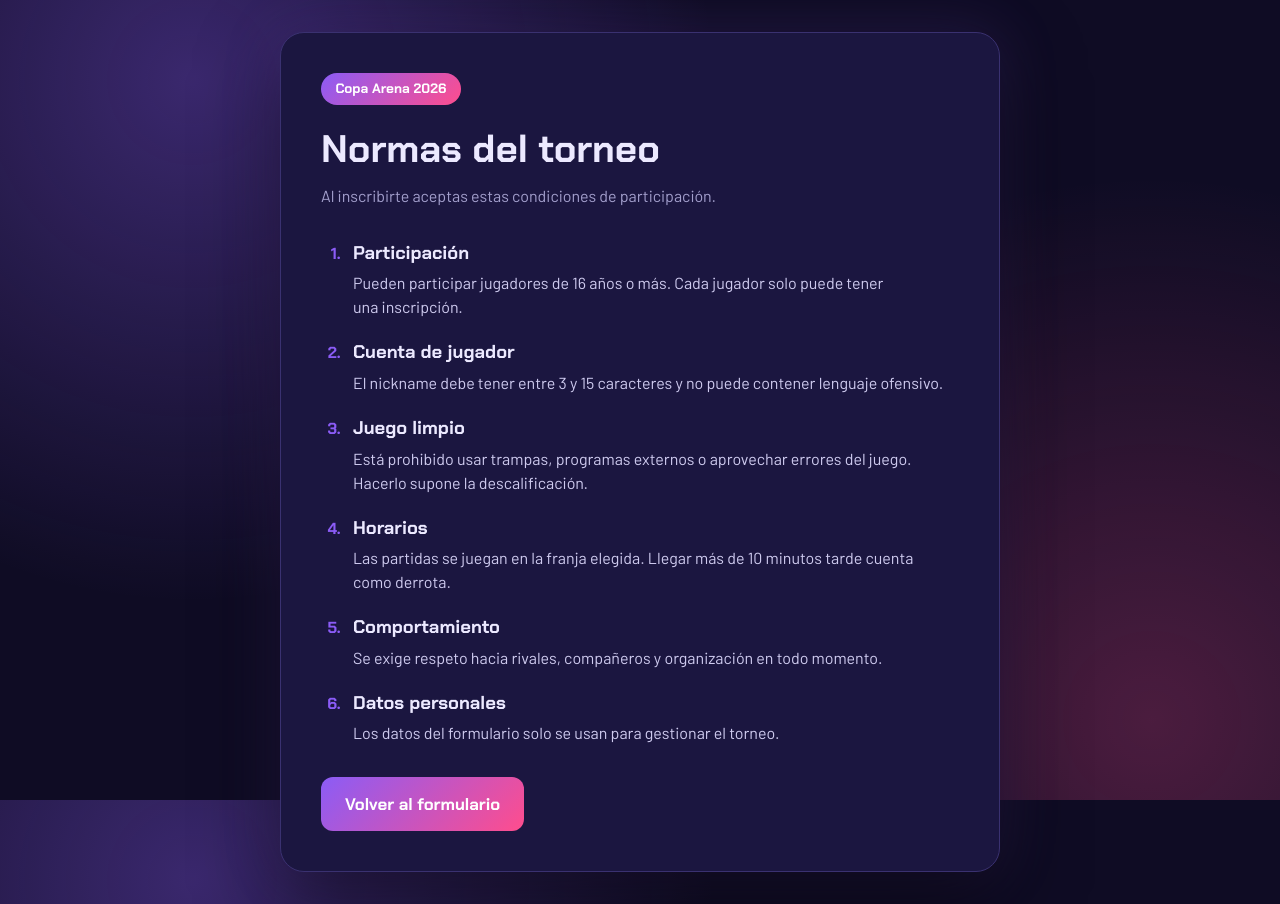
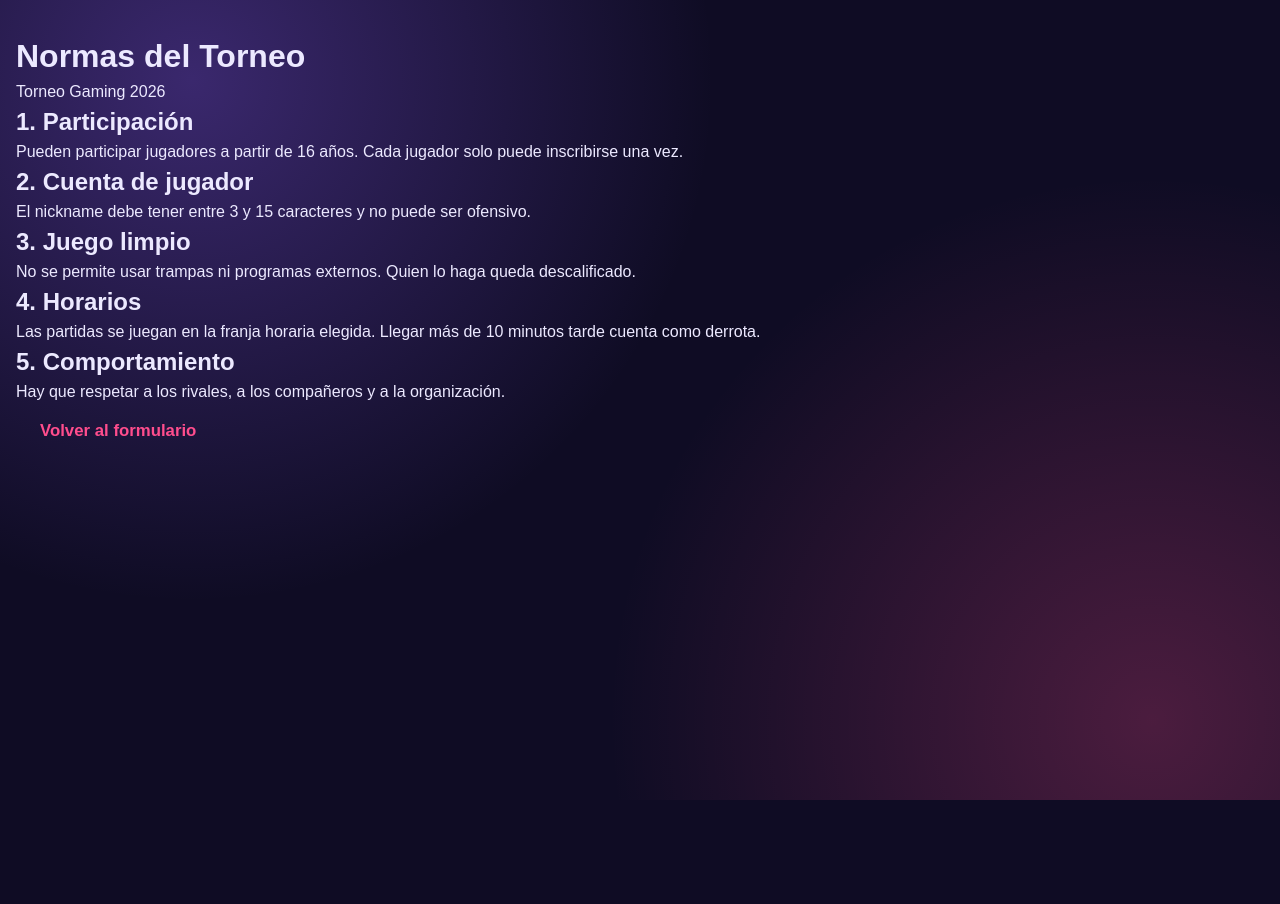
Before and after one commit to CarlosArandaPrats/session07-formulario-torneo, a plain HTML site: page normas.html in a window 1280 px wide. After the commit the page ends 800 px from the top, so only its background shows below. Drawn offline with Linux system fonts and the light colour scheme.

Commit message:
Simplifica la página de normas

```diff
--- a/normas.html
+++ b/normas.html
@@ -3,51 +3,36 @@
   <head>
     <meta charset="UTF-8" />
     <meta name="viewport" content="width=device-width, initial-scale=1.0" />
-    <title>Normas · Copa Arena 2026</title>
-
-    <link rel="preconnect" href="https://fonts.googleapis.com" />
-    <link rel="preconnect" href="https://fonts.gstatic.com" crossorigin />
-    <link href="https://fonts.googleapis.com/css2?family=Chakra+Petch:wght@500;700&family=Barlow:wght@400;500;600&display=swap" rel="stylesheet" />
+    <title>Normas del Torneo</title>
 
     <link rel="stylesheet" href="./css/reset.css" />
     <link rel="stylesheet" href="./css/main.css" />
   </head>
   <body>
-    <main class="rules">
-      <section class="panel">
-        <p class="badge">Copa Arena 2026</p>
-        <h1>Normas del torneo</h1>
-        <p class="panel-text">Al inscribirte aceptas estas condiciones de participación.</p>
+    <header>
+      <h1>Normas del Torneo</h1>
+      <p>Torneo Gaming 2026</p>
+    </header>
 
-        <ol class="rules-list">
-          <li>
-            <h2>Participación</h2>
-            <p>Pueden participar jugadores de 16 años o más. Cada jugador solo puede tener una inscripción.</p>
-          </li>
-          <li>
-            <h2>Cuenta de jugador</h2>
-            <p>El nickname debe tener entre 3 y 15 caracteres y no puede contener lenguaje ofensivo.</p>
-          </li>
-          <li>
-            <h2>Juego limpio</h2>
-            <p>Está prohibido usar trampas, programas externos o aprovechar errores del juego. Hacerlo supone la descalificación.</p>
-          </li>
-          <li>
-            <h2>Horarios</h2>
-            <p>Las partidas se juegan en la franja elegida. Llegar más de 10 minutos tarde cuenta como derrota.</p>
-          </li>
-          <li>
-            <h2>Comportamiento</h2>
-            <p>Se exige respeto hacia rivales, compañeros y organización en todo momento.</p>
-          </li>
-          <li>
-            <h2>Datos personales</h2>
-            <p>Los datos del formulario solo se usan para gestionar el torneo.</p>
-          </li>
-        </ol>
+    <main>
+      <div class="normas">
+        <h2>1. Participación</h2>
+        <p>Pueden participar jugadores a partir de 16 años. Cada jugador solo puede inscribirse una vez.</p>
 
-        <a href="./index.html" class="btn btn-primary">Volver al formulario</a>
-      </section>
+        <h2>2. Cuenta de jugador</h2>
+        <p>El nickname debe tener entre 3 y 15 caracteres y no puede ser ofensivo.</p>
+
+        <h2>3. Juego limpio</h2>
+        <p>No se permite usar trampas ni programas externos. Quien lo haga queda descalificado.</p>
+
+        <h2>4. Horarios</h2>
+        <p>Las partidas se juegan en la franja horaria elegida. Llegar más de 10 minutos tarde cuenta como derrota.</p>
+
+        <h2>5. Comportamiento</h2>
+        <p>Hay que respetar a los rivales, a los compañeros y a la organización.</p>
+
+        <a href="./index.html" class="btn">Volver al formulario</a>
+      </div>
     </main>
   </body>
 </html>
```
